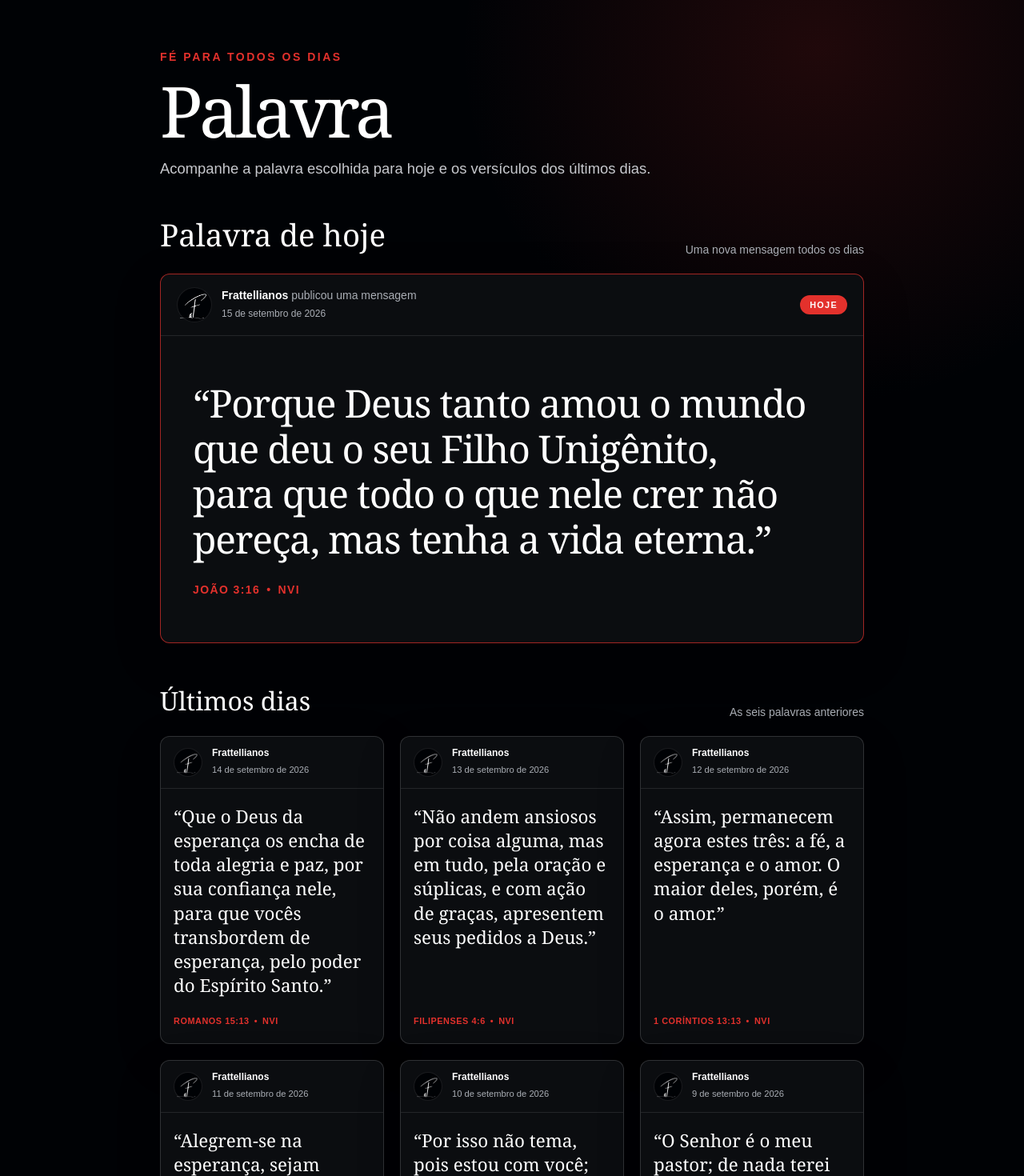
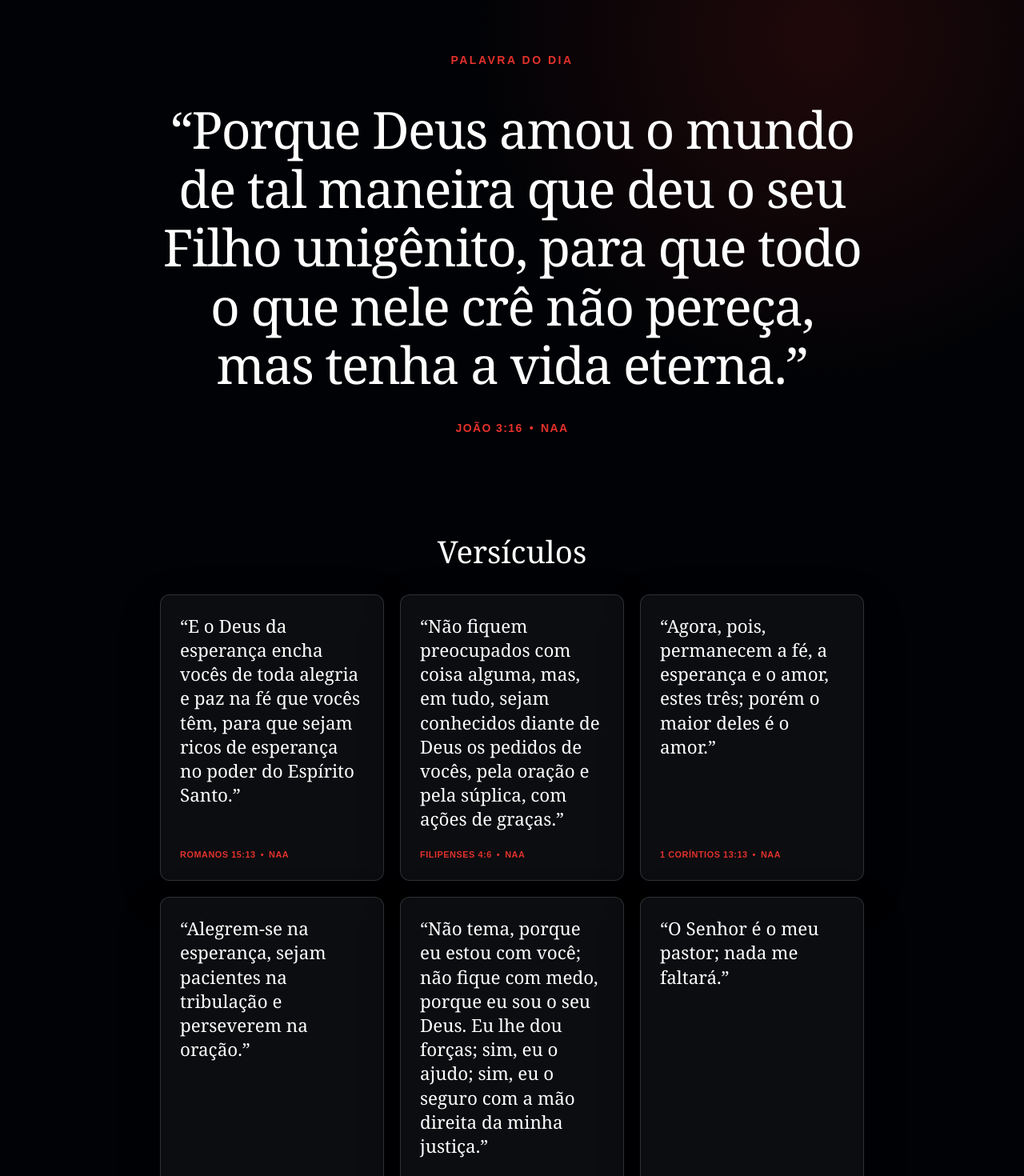
Before and after one commit to iweti/Frattellianos, a Next.js app: page /palavra in a window 1280 px wide. Shown: the part 140-1610 px from the top of the page at 80% size. Built offline with nearby package versions, Linux system fonts and the light colour scheme.

Commit message:
fix(palavra): versao NAA e estilo diferente

```diff
--- a/src/app/palavra/page.tsx
+++ b/src/app/palavra/page.tsx
@@ -7,7 +7,7 @@ import { MessageFeed } from "@/components/message-feed";
 export const metadata: Metadata = {
   title: "Palavra",
   description:
-    "Versículos e mensagens compartilhados pela comunidade Frattellianos.",
+    "Palavra do dia e versículos bíblicos na Nova Almeida Atualizada.",
 };
 
 export default function WordPage() {
@@ -16,25 +16,7 @@ export default function WordPage() {
       <SiteHeader active="palavra" />
 
       <main className="overflow-hidden px-4">
-        <section
-          className="mx-auto w-full max-w-220 py-[clamp(4rem,9vw,7rem)]"
-          aria-labelledby="word-title"
-        >
-          <p className="mb-4 text-sm font-extrabold tracking-[0.18em] text-brand-red uppercase">
-            Fé para todos os dias
-          </p>
-          <h1
-            className="mb-4 text-balance font-serif text-[clamp(3rem,7vw,5.5rem)] leading-[0.95] font-normal tracking-tighter"
-            id="word-title"
-          >
-            Palavra
-          </h1>
-          <p className="mb-10 max-w-2xl text-[clamp(1rem,1.5vw,1.15rem)] leading-7 text-[#c7c9ce]">
-            Acompanhe a palavra escolhida para hoje e os versículos dos últimos
-            dias.
-          </p>
-          <MessageFeed />
-        </section>
+        <MessageFeed />
       </main>
 
       <SiteFooter />
--- a/src/components/message-feed.tsx
+++ b/src/components/message-feed.tsx
@@ -1,86 +1,28 @@
 "use client";
 
-import Image from "next/image";
 import { useEffect, useMemo, useState } from "react";
 
 import { createDailyFeed, type DailyFeedEntry } from "@/lib/daily-feed";
 
-const dateFormatter = new Intl.DateTimeFormat("pt-BR", {
-  day: "numeric",
-  month: "long",
-  year: "numeric",
-  timeZone: "UTC",
-});
-
-function BrandAvatar({ compact = false }: { compact?: boolean }) {
+function FeaturedVerse({ entry }: { entry: DailyFeedEntry }) {
   return (
-    <span
-      className={`flex shrink-0 items-center justify-center rounded-full border border-white/10 bg-brand-black ${
-        compact ? "size-9" : "size-11"
-      }`}
-    >
-      <Image
-        className={`${compact ? "size-7" : "size-9"} object-contain`}
-        src="/icons/frattellianos-mark-white.png"
-        width={40}
-        height={40}
-        alt=""
-      />
-    </span>
-  );
-}
-
-function FeaturedDailyCard({ entry }: { entry: DailyFeedEntry }) {
-  const date = new Date(`${entry.dateKey}T12:00:00.000Z`);
-
-  return (
-    <article className="overflow-hidden rounded-xl border border-brand-red/70 bg-surface shadow-[0_18px_60px_rgba(0,0,0,0.18)]">
-      <header className="flex items-center gap-3 border-b border-white/10 px-5 py-4 max-[620px]:px-4">
-        <BrandAvatar />
-        <div className="min-w-0">
-          <p className="m-0 text-sm text-muted">
-            <strong className="font-bold text-white">Frattellianos</strong>{" "}
-            publicou uma mensagem
-          </p>
-          <time className="text-xs text-muted" dateTime={entry.dateKey}>
-            {dateFormatter.format(date)}
-          </time>
-        </div>
-        <span className="ml-auto rounded-full bg-brand-red px-3 py-1 text-[0.68rem] font-extrabold tracking-[0.12em] text-white uppercase">
-          Hoje
-        </span>
-      </header>
-
-      <blockquote className="m-0 px-[clamp(1.25rem,4vw,2.5rem)] py-[clamp(2rem,5vw,3.5rem)]">
-        <p className="mb-6 text-balance font-serif text-[clamp(1.65rem,4vw,3rem)] leading-[1.18] tracking-tight text-white">
+    <blockquote className="m-0 max-w-4xl">
+      <p className="mb-8 text-balance font-serif text-[clamp(2rem,5vw,4rem)] leading-[1.15] tracking-tight text-white">
         “{entry.verse.text}”
       </p>
-        <footer className="flex flex-wrap items-center gap-2 text-sm font-extrabold tracking-widest text-brand-red uppercase">
+      <footer className="flex flex-wrap items-center justify-center gap-2 text-sm font-extrabold tracking-widest text-brand-red uppercase">
         <cite className="not-italic">{entry.verse.reference}</cite>
         <span aria-hidden="true">•</span>
         <span>{entry.verse.translation}</span>
       </footer>
     </blockquote>
-    </article>
   );
 }
 
-function CompactDailyCard({ entry }: { entry: DailyFeedEntry }) {
-  const date = new Date(`${entry.dateKey}T12:00:00.000Z`);
-
+function VerseCard({ entry }: { entry: DailyFeedEntry }) {
   return (
-    <article className="flex h-full flex-col overflow-hidden rounded-xl border border-white/15 bg-surface shadow-[0_18px_60px_rgba(0,0,0,0.14)]">
-      <header className="flex items-center gap-3 border-b border-white/10 px-4 py-3">
-        <BrandAvatar compact />
-        <div className="min-w-0">
-          <p className="m-0 text-xs font-bold text-white">Frattellianos</p>
-          <time className="text-[0.7rem] text-muted" dateTime={entry.dateKey}>
-            {dateFormatter.format(date)}
-          </time>
-        </div>
-      </header>
-
-      <blockquote className="m-0 flex flex-1 flex-col px-4 py-5">
+    <article className="flex h-full rounded-xl border border-white/15 bg-surface shadow-[0_18px_60px_rgba(0,0,0,0.14)]">
+      <blockquote className="m-0 flex flex-1 flex-col p-6">
         <p className="mb-5 flex-1 font-serif text-[clamp(1.15rem,2vw,1.4rem)] leading-[1.35] text-white">
           “{entry.verse.text}”
         </p>
@@ -106,51 +48,52 @@ export function MessageFeed() {
 
   const entries = useMemo(() => (now ? createDailyFeed(now) : []), [now]);
   const featuredEntry = entries.find((entry) => entry.isToday);
-  const previousEntries = entries.filter((entry) => !entry.isToday);
+  const otherEntries = entries.filter((entry) => !entry.isToday);
 
   return (
     <>
-      <div className="mb-5 flex items-end justify-between gap-4">
-        <h2 className="font-serif text-[clamp(1.7rem,4vw,2.4rem)] font-normal">
-          Palavra de hoje
-        </h2>
-        <p className="m-0 text-sm text-muted">
-          Uma nova mensagem todos os dias
-        </p>
-      </div>
+      <section
+        className="mx-auto flex min-h-[calc(100svh-5.5rem)] w-full max-w-260 flex-col items-center justify-center py-16 text-center max-[620px]:min-h-[calc(100svh-7.3rem)]"
+        aria-labelledby="word-title"
+      >
+        <h1
+          className="mb-10 text-sm font-extrabold tracking-[0.18em] text-brand-red uppercase"
+          id="word-title"
+        >
+          Palavra do dia
+        </h1>
 
         <div aria-live="polite">
           {!featuredEntry ? (
-          <div className="h-72 animate-pulse rounded-xl border border-white/10 bg-surface" />
+            <div className="h-72 w-[min(56rem,85vw)] animate-pulse rounded-xl bg-surface" />
           ) : (
-          <FeaturedDailyCard entry={featuredEntry} />
+            <FeaturedVerse entry={featuredEntry} />
           )}
+        </div>
+      </section>
 
-        {previousEntries.length > 0 && (
-          <section className="mt-12" aria-labelledby="previous-days-title">
-            <div className="mb-5 flex items-end justify-between gap-4">
+      {otherEntries.length > 0 && (
+        <section
+          className="mx-auto w-full max-w-220 pb-[clamp(4rem,9vw,7rem)]"
+          aria-labelledby="verses-title"
+        >
           <h2
-                className="font-serif text-[clamp(1.5rem,3vw,2rem)] font-normal"
-                id="previous-days-title"
+            className="mb-6 text-center font-serif text-[clamp(1.7rem,4vw,2.4rem)] font-normal"
+            id="verses-title"
           >
-                Últimos dias
+            Versículos
           </h2>
-              <p className="m-0 text-sm text-muted">
-                As seis palavras anteriores
-              </p>
-            </div>
 
           <div className="grid grid-cols-1 gap-5 sm:grid-cols-2 lg:grid-cols-3">
-              {previousEntries.map((entry) => (
-                <CompactDailyCard entry={entry} key={entry.id} />
+            {otherEntries.map((entry) => (
+              <VerseCard entry={entry} key={entry.id} />
             ))}
           </div>
         </section>
       )}
-      </div>
 
-      <p className="mt-8 text-center text-xs leading-5 text-muted">
-        Textos bíblicos na Nova Versão Internacional (NVI).
+      <p className="mx-auto mb-8 max-w-220 text-center text-xs leading-5 text-muted">
+        Nova Almeida Atualizada © 2017 Sociedade Bíblica do Brasil.
       </p>
     </>
   );
--- a/src/content/daily-verses.ts
+++ b/src/content/daily-verses.ts
@@ -2,50 +2,50 @@ export type DailyVerse = {
   id: string;
   text: string;
   reference: string;
-  translation: "NVI";
+  translation: "NAA";
 };
 
 export const dailyVerses = [
   {
     id: "joao-3-16",
-    text: "Porque Deus tanto amou o mundo que deu o seu Filho Unigênito, para que todo o que nele crer não pereça, mas tenha a vida eterna.",
+    text: "Porque Deus amou o mundo de tal maneira que deu o seu Filho unigênito, para que todo o que nele crê não pereça, mas tenha a vida eterna.",
     reference: "João 3:16",
-    translation: "NVI",
+    translation: "NAA",
   },
   {
     id: "salmos-23-1",
-    text: "O Senhor é o meu pastor; de nada terei falta.",
+    text: "O Senhor é o meu pastor; nada me faltará.",
     reference: "Salmos 23:1",
-    translation: "NVI",
+    translation: "NAA",
   },
   {
     id: "isaias-41-10",
-    text: "Por isso não tema, pois estou com você; não tenha medo, pois sou o seu Deus. Eu o fortalecerei e o ajudarei; eu o segurarei com a minha mão direita vitoriosa.",
+    text: "Não tema, porque eu estou com você; não fique com medo, porque eu sou o seu Deus. Eu lhe dou forças; sim, eu o ajudo; sim, eu o seguro com a mão direita da minha justiça.",
     reference: "Isaías 41:10",
-    translation: "NVI",
+    translation: "NAA",
   },
   {
     id: "romanos-12-12",
-    text: "Alegrem-se na esperança, sejam pacientes na tribulação, perseverem na oração.",
+    text: "Alegrem-se na esperança, sejam pacientes na tribulação e perseverem na oração.",
     reference: "Romanos 12:12",
-    translation: "NVI",
+    translation: "NAA",
   },
   {
     id: "1-corintios-13-13",
-    text: "Assim, permanecem agora estes três: a fé, a esperança e o amor. O maior deles, porém, é o amor.",
+    text: "Agora, pois, permanecem a fé, a esperança e o amor, estes três; porém o maior deles é o amor.",
     reference: "1 Coríntios 13:13",
-    translation: "NVI",
+    translation: "NAA",
   },
   {
     id: "filipenses-4-6",
-    text: "Não andem ansiosos por coisa alguma, mas em tudo, pela oração e súplicas, e com ação de graças, apresentem seus pedidos a Deus.",
+    text: "Não fiquem preocupados com coisa alguma, mas, em tudo, sejam conhecidos diante de Deus os pedidos de vocês, pela oração e pela súplica, com ações de graças.",
     reference: "Filipenses 4:6",
-    translation: "NVI",
+    translation: "NAA",
   },
   {
     id: "romanos-15-13",
-    text: "Que o Deus da esperança os encha de toda alegria e paz, por sua confiança nele, para que vocês transbordem de esperança, pelo poder do Espírito Santo.",
+    text: "E o Deus da esperança encha vocês de toda alegria e paz na fé que vocês têm, para que sejam ricos de esperança no poder do Espírito Santo.",
     reference: "Romanos 15:13",
-    translation: "NVI",
+    translation: "NAA",
   },
 ] as const satisfies readonly DailyVerse[];
```
Lines whose indentation alone changed are shown as unchanged.
